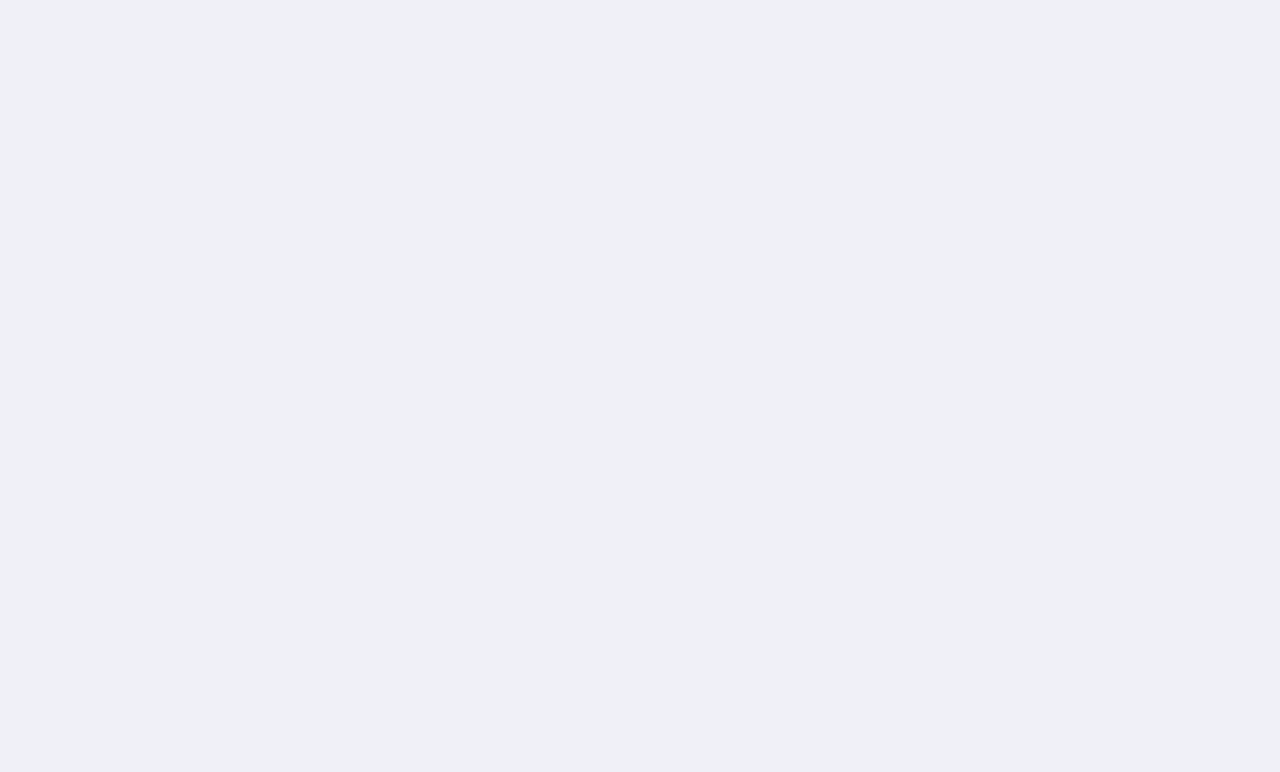
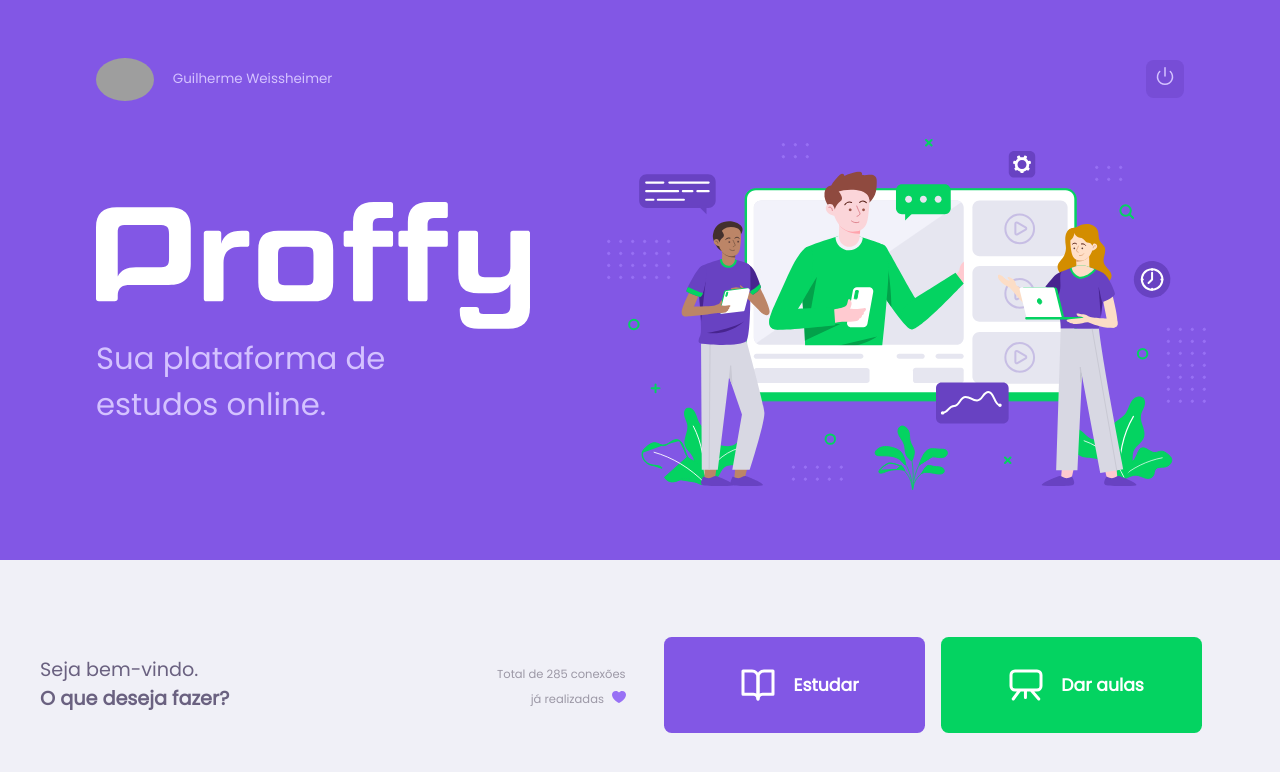
Before and after one commit to guilhermeaw/Proffy-web-2.0, a React (Create React App) app: page /home in a window 1280 px wide. Shown: the top 772 px of the page. Built offline with nearby package versions, Linux system fonts and the light colour scheme; grey boxes are pictures that could not be loaded.

Commit message:
Created home page

```diff
--- /dev/null
+++ b/src/pages/Home/index.tsx
@@ -0,0 +1,88 @@
+import React from 'react';
+
+import {
+  Container,
+  BannerContainer,
+  BannerContent,
+  BannerHeader,
+  Avatar,
+  BannerMain,
+  LogoContainer,
+  Footer,
+  FooterContent,
+  WelcomeBox,
+  MainBox,
+  ButtonsContainer,
+} from './styles';
+
+import logoutIcon from '../../assets/images/icons/logout.svg';
+import logoImg from '../../assets/images/logo.svg';
+import landingImg from '../../assets/images/landing.svg';
+
+import studyIcon from '../../assets/images/icons/study.svg';
+import giveClassesIcon from '../../assets/images/icons/give-classes.svg';
+import purpleHeartIcon from '../../assets/images/icons/purple-heart.svg';
+
+const Home: React.FC = () => {
+  return (
+    <Container>
+      <BannerContainer>
+        <BannerContent>
+          <BannerHeader>
+            <Avatar>
+              <img
+                src="https://avatars1.githubusercontent.com/u/59237399?s=460&u=8df812cfa0cfe0373e62e95831ff7721d431e6a0&v=4"
+                alt="guilherme"
+              />
+              <span>Guilherme Weissheimer</span>
+            </Avatar>
+
+            <button type="button">
+              <img src={logoutIcon} alt="logout" />
+            </button>
+          </BannerHeader>
+
+          <BannerMain>
+            <LogoContainer>
+              <img src={logoImg} alt="Proffy" />
+              <h2>Sua plataforma de estudos online.</h2>
+            </LogoContainer>
+
+            <img src={landingImg} alt="Plataforma de estudos" />
+          </BannerMain>
+        </BannerContent>
+      </BannerContainer>
+
+      <Footer>
+        <FooterContent>
+          <WelcomeBox>
+            <span>Seja bem-vindo.</span>
+            <strong>O que deseja fazer?</strong>
+          </WelcomeBox>
+
+          <MainBox>
+            <div>
+              <span>
+                Total de 285 conexões <br /> já realizadas
+              </span>
+              <img src={purpleHeartIcon} alt="heart" />
+            </div>
+
+            <ButtonsContainer>
+              <button type="button">
+                <img src={studyIcon} alt="study" />
+                Estudar
+              </button>
+              <button type="button">
+                <img src={giveClassesIcon} alt="give-classes" />
+                Dar aulas
+              </button>
+            </ButtonsContainer>
+          </MainBox>
+        </FooterContent>
+      </Footer>
+    </Container>
+  );
+};
+
+export default Home;
--- /dev/null
+++ b/src/pages/Home/styles.ts
@@ -0,0 +1,159 @@
+import styled from 'styled-components';
+
+export const Container = styled.div`
+  width: 100vw;
+  height: 100vh;
+`;
+
+export const BannerContainer = styled.div`
+  background-color: ${props => props.theme.colors.primary};
+  padding: 6rem 10rem 4rem;
+
+  display: flex;
+  flex-direction: column;
+  justify-content: center;
+  align-items: center;
+`;
+
+export const BannerContent = styled.div`
+  max-width: 1200px;
+  width: 100%;
+`;
+
+export const BannerHeader = styled.header`
+  display: flex;
+  justify-content: space-between;
+  align-items: center;
+
+  button {
+    background-color: ${props => props.theme.colors.primaryDark};
+    border: 0;
+    width: 4rem;
+    height: 4rem;
+    border-radius: 0.8rem;
+  }
+`;
+
+export const Avatar = styled.div`
+  display: flex;
+  justify-content: center;
+  align-items: center;
+
+  img {
+    width: 6rem;
+    border-radius: 50%;
+  }
+
+  span {
+    margin-left: 2rem;
+    font-size: 1.4rem;
+    color: ${props => props.theme.colors.textInPrimary};
+  }
+`;
+
+export const BannerMain = styled.div`
+  display: flex;
+  justify-content: space-around;
+  align-items: center;
+
+  margin: 4rem 0 3.2rem;
+`;
+
+export const LogoContainer = styled.div`
+  margin-right: 8rem;
+
+  h2 {
+    font-size: 3.2rem;
+    color: ${props => props.theme.colors.textInPrimary};
+    width: 40rem;
+  }
+`;
+
+export const Footer = styled.footer`
+  width: 100%;
+  margin: 8rem 0 4rem;
+
+  display: flex;
+  justify-content: center;
+  align-items: center;
+`;
+
+export const FooterContent = styled.div`
+  max-width: 1200px;
+  width: 100%;
+
+  display: flex;
+  justify-content: space-between;
+  align-items: center;
+`;
+
+export const WelcomeBox = styled.div`
+  display: flex;
+  flex-direction: column;
+
+  color: ${props => props.theme.colors.textBase};
+  font-size: 2rem;
+  line-height: 3rem;
+
+  strong {
+    font-weight: bold;
+  }
+`;
+
+export const MainBox = styled.div`
+  display: flex;
+  align-items: center;
+
+  > div {
+    margin-right: 4rem;
+    text-align: right;
+
+    span {
+      color: ${props => props.theme.colors.textComplement};
+      font-size: 1.2rem;
+      line-height: 2rem;
+    }
+
+    img {
+      margin-left: 0.8rem;
+    }
+  }
+`;
+
+export const ButtonsContainer = styled.div`
+  display: flex;
+  width: 56rem;
+
+  button {
+    width: 50%;
+    height: 10rem;
+    background-color: ${props => props.theme.colors.primary};
+    color: ${props => props.theme.colors.buttonText};
+    font-weight: bold;
+    font-size: 1.8rem;
+    border: 0;
+    border-radius: 0.8rem;
+    transition: background-color 0.2s;
+
+    display: flex;
+    justify-content: center;
+    align-items: center;
+
+    img {
+      margin-right: 1.6rem;
+    }
+
+    &:hover {
+      background-color: ${props => props.theme.colors.primaryDark};
+    }
+
+    &:nth-child(2) {
+      margin-left: 1.6rem;
+      background-color: ${props => props.theme.colors.secondary};
+    }
+
+    &:nth-child(2):hover {
+      background-color: ${props => props.theme.colors.secondaryDark};
+    }
+  }
+`;
--- a/src/routes/index.tsx
+++ b/src/routes/index.tsx
@@ -6,6 +6,7 @@
 import RegisterFinish from '../pages/RegisterFinish';
 import ForgotPassword from '../pages/ForgotPassword';
 import PasswordRedefinitionFinished from '../pages/PasswordRedefinitionFinished';
+import Home from '../pages/Home';
 
 const Routes: React.FC = () => {
   return (
@@ -18,6 +19,7 @@
         path="/redefinition-finished"
         component={PasswordRedefinitionFinished}
       />
+      <Route path="/home" component={Home} />
     </Switch>
   );
 };
```
Also changed, not shown: src/assets/images/icons/logout.svg (added).
